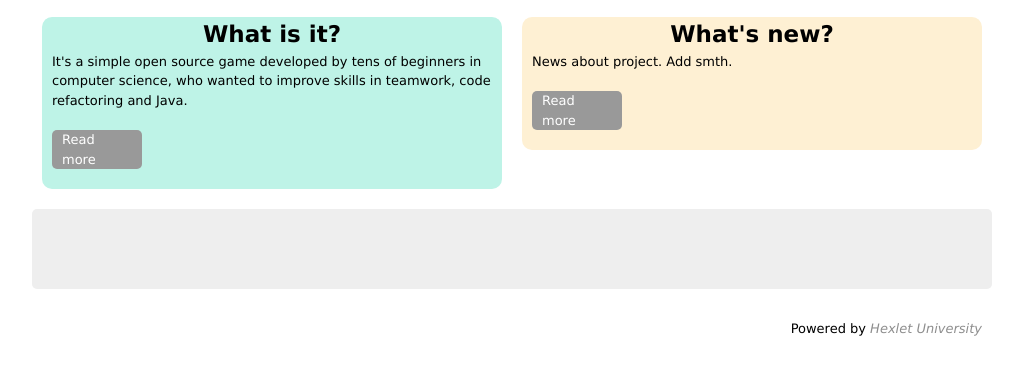
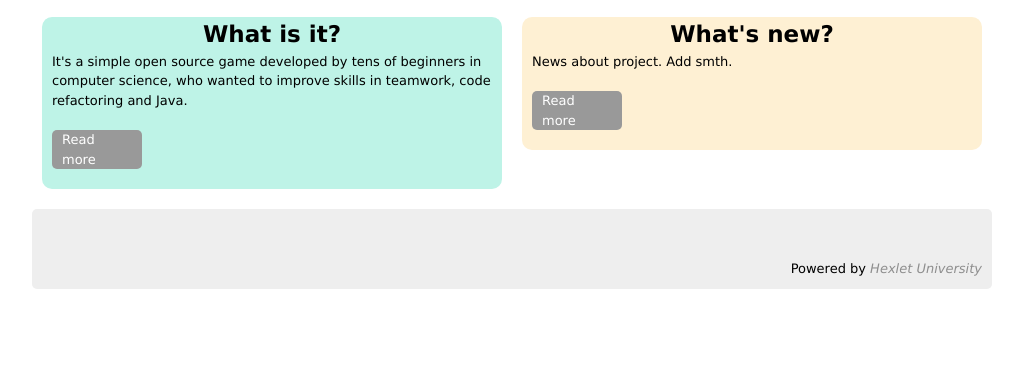
Before and after one commit to GlaIZier/Web-XO, a plain HTML site: page index.html in a window 1280 px wide. Shown: the part 490-864 px from the top of the page, without its empty margins (128-1151 px from the left). After the commit the page ends 800 px from the top, so only its background shows below. Drawn offline with Linux system fonts and the light colour scheme; a web font is replaced by a local one.

Commit message:
Bug fixed

```diff
--- a/css/style.css
+++ b/css/style.css
@@ -158,7 +158,7 @@ footer {
 
 footer p {
 	text-align: right;
-	padding-top: 40px;
+	padding-top: 10px;
 
 }
 
@@ -168,7 +168,7 @@ footer a {
 	font-style: italic;
 	color: rgb(142, 142, 142);
 	padding-right: 10px;
-	padding-bottom: 10%;
+	padding-bottom: 10px;
 }
 
 footer a:hover {
```
